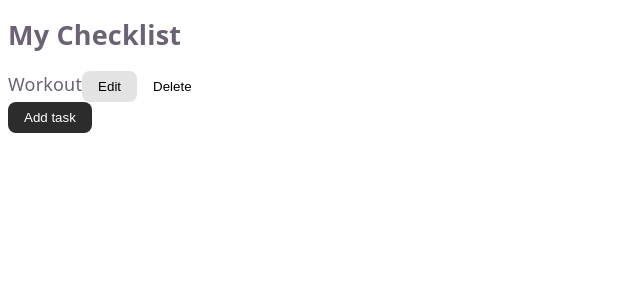
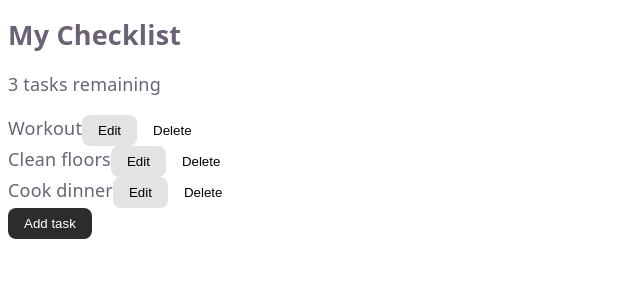
Before and after one commit to eylulbalcilar/levler-chat-ui, a React (Vite) app: page / in a window 1280 px wide. Shown: the top 300 px of the page, without its empty margins (0-640 px from the left). Built offline with nearby package versions, Linux system fonts and the light colour scheme; the HTML template or start-up script is replaced by a standard one.

Commit message:
put the test in checkout page

```diff
--- a/src/pages/checkout.tsx
+++ b/src/pages/checkout.tsx
@@ -4,9 +4,22 @@ export default function Checklist() {
   return (
     <div>
       <h2>My Checklist</h2>
+      <p>3 tasks remaining</p>
 
       <div>
         <span>Workout</span>
+        <Button variant="neutral">Edit</Button>
+        <Button variant="subtle">Delete</Button>
+      </div>
+
+          <div>
+      <span>Clean floors</span>
+        <Button variant="neutral">Edit</Button>
+        <Button variant="subtle">Delete</Button>
+      </div>
+
+          <div>
+      <span>Cook dinner</span>
         <Button variant="neutral">Edit</Button>
         <Button variant="subtle">Delete</Button>
       </div>
```
